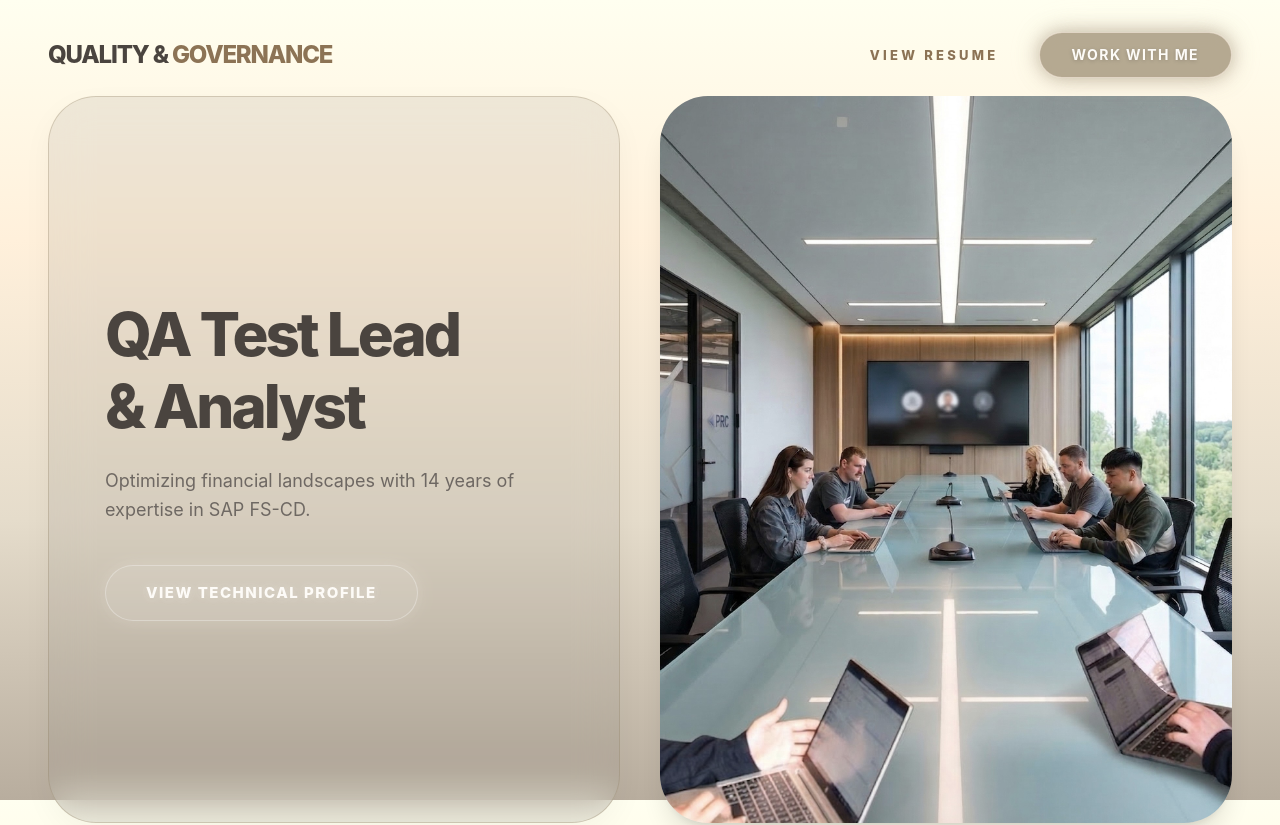
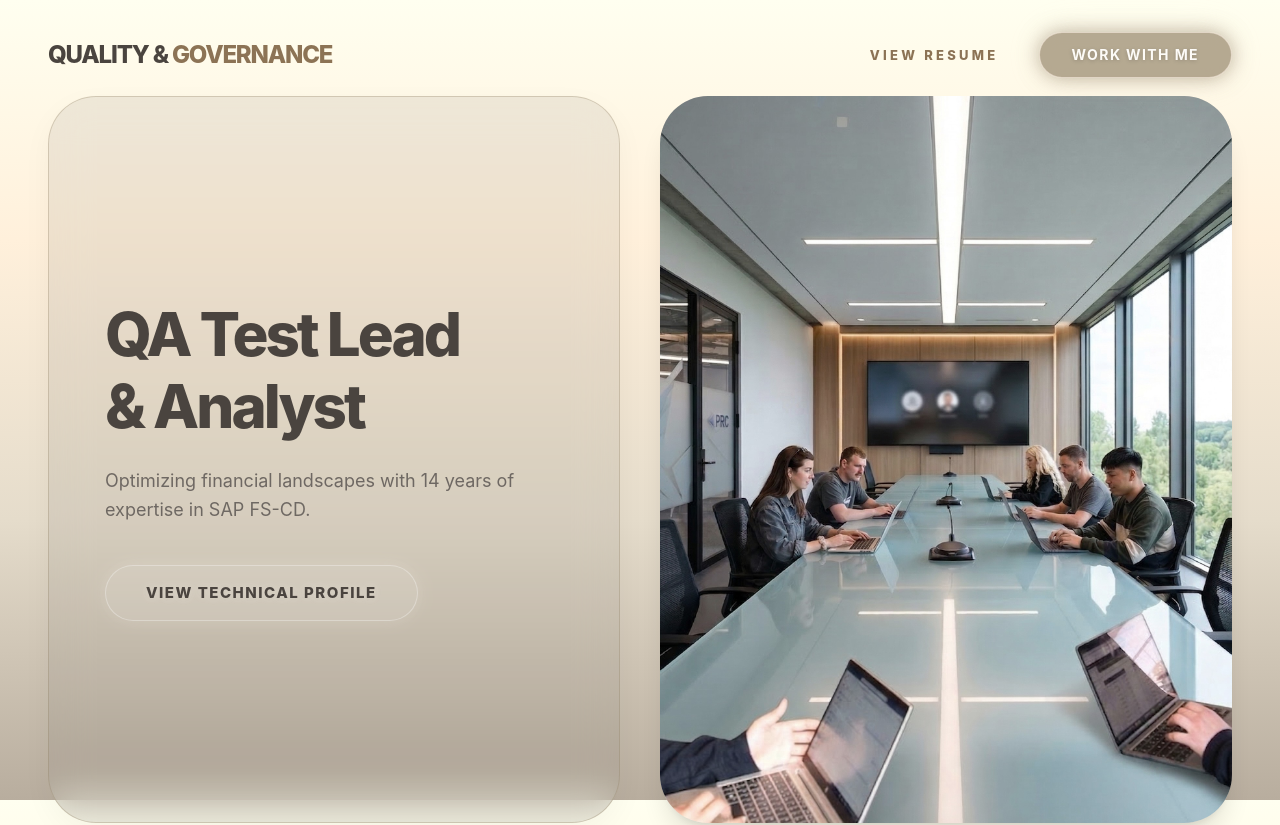
Before and after one commit to reeyoverendia-ai/Analyst, a React (Vite) app: page / in a window 1280 px wide. Shown: the top 825 px of the page. Built offline with nearby package versions, Linux system fonts and the light colour scheme.

Commit message:
Update Hero.jsx

```diff
--- a/src/components/Hero.jsx
+++ b/src/components/Hero.jsx
@@ -23,7 +23,7 @@ const Hero = () => {
     e.preventDefault();
     document.getElementById('skills')?.scrollIntoView({ behavior: 'smooth' });
   }}
-  className="px-10 py-4 rounded-full font-extrabold tracking-widest uppercase text-[#FDFBF7] transition-all hover:scale-105 hover:bg-white/20
+  className="px-10 py-4 rounded-full font-extrabold tracking-widest uppercase text-[#4A443F] transition-all hover:scale-105 hover:bg-white/20
   active:scale-95 active:bg-white/30
     /* Base State */
     bg-white/10
```
